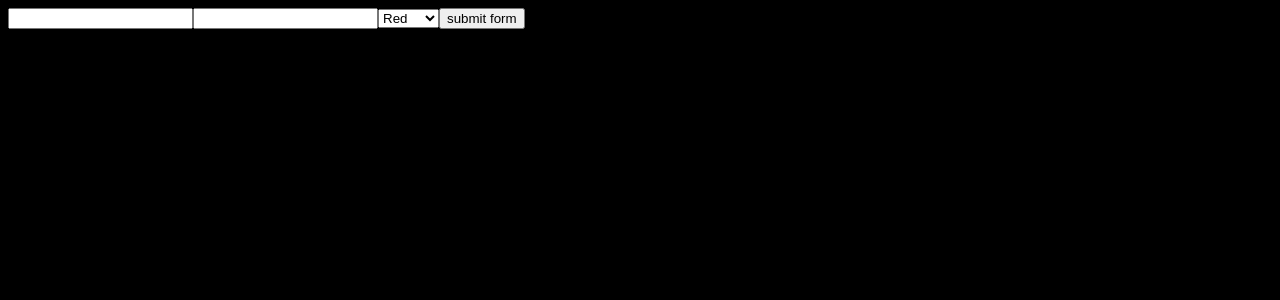
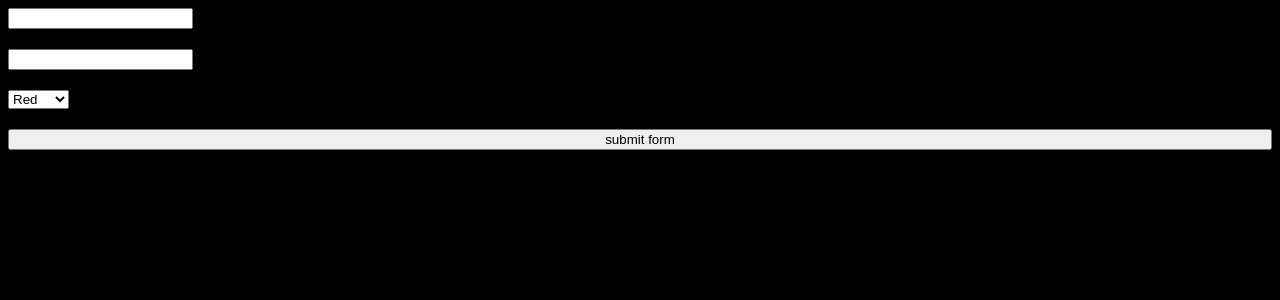
Before and after one commit to NamanJindal03/fsd_b, a React (Create React App) app in the folder react/react-props-lesson-2/: page / in a window 1280 px wide. Shown: the top 300 px of the page. Built offline with nearby package versions, Linux system fonts and the light colour scheme.

Commit message:
error handling in forms

```diff
--- /dev/null
+++ b/react/react-props-lesson-2/src/ErrorHandlingForms/App.js
@@ -0,0 +1,91 @@
+import React, { useState } from "react";
+import './style.css'
+
+export default function App() {
+  // const [formName, setFormName] = useState("");
+  // const [formEmail, setFormEmail] = useState("");
+  // const [formColorDropdown, setColorDropdown] = useState("");
+  const [formData, setFormData] = useState({
+    name: "",
+    email: "",
+    color: "red",
+  });
+  const [formErrData, setFormErrData] = useState({
+    name: "",
+    email: "",
+    color: "",
+  })
+
+  function handleFormData(e) {
+    //setFormData()
+    const { name, value } = e.target;
+    setFormErrData((prevData)=>({
+        ...prevData,
+        [name]: ''
+    }))
+    setFormData((prevData) => ({
+      ...prevData,
+      [name]: value,
+    }));
+  }
+  function formValidation(){
+    let isError = false;
+    //here I will be validating my form
+    for(let field in formData){
+        if(formData[field] === ""){
+            formErrData[field] = `${field} is a required value`;
+            isError = true;
+        }
+    }
+    return isError;
+  }
+  function submitForm(e) {
+    e.preventDefault();
+    console.log(formData);
+    //handled api call, I need to show the blanks again ->
+    if(!formValidation()){
+        return;
+    }
+    console.log("api call submitted");
+    setFormData({
+      name: "",
+      email: "",
+      color: "red",
+    });
+  }
+  return (
+    <form action="" onSubmit={submitForm} style={{display:"flex", flexDirection: "column", rowGap: "20px"}}>
+      <div className="flex">
+        <input
+          type="text"
+          name="name"
+          onChange={handleFormData}
+          value={formData.name}
+        />
+        {formErrData.name && <div>{formErrData.name}</div>}
+      </div>
+
+      <div className="flex">
+        <input
+          type="text"
+          name="email"
+          onChange={handleFormData}
+          value={formData.email}
+        />
+        {formErrData.email && <div>{formErrData.email}</div>}
+      </div>
+
+      <div className="flex">
+        <select name="color" value={formData.color} onChange={handleFormData}>
+          <option value="red">Red</option>
+          <option value="green">Green</option>
+          <option value="yellow">Yellow</option>
+        </select>
+        {formErrData.color && <div>{formErrData.color}</div>}
+
+      </div>
+
+      <button>submit form</button>
+    </form>
+  );
+}
--- /dev/null
+++ b/react/react-props-lesson-2/src/ErrorHandlingForms/style.css
@@ -0,0 +1,3 @@
+.flex{
+    display: flex;
+}
--- a/react/react-props-lesson-2/src/index.js
+++ b/react/react-props-lesson-2/src/index.js
@@ -14,7 +14,8 @@ import Index from './ConditionalCSS/Index';
 // import Counter from './batching/Counter';
 // import TroubledObject from './batching/TroubledObject';
 // import Form from './forms/Form';
-import App from "./optimisedForms/App"
+// import App from "./optimisedForms/App"
+import App from "./ErrorHandlingForms/App"
 
 const root = ReactDOM.createRoot(document.getElementById('root'));
 root.render(
```
